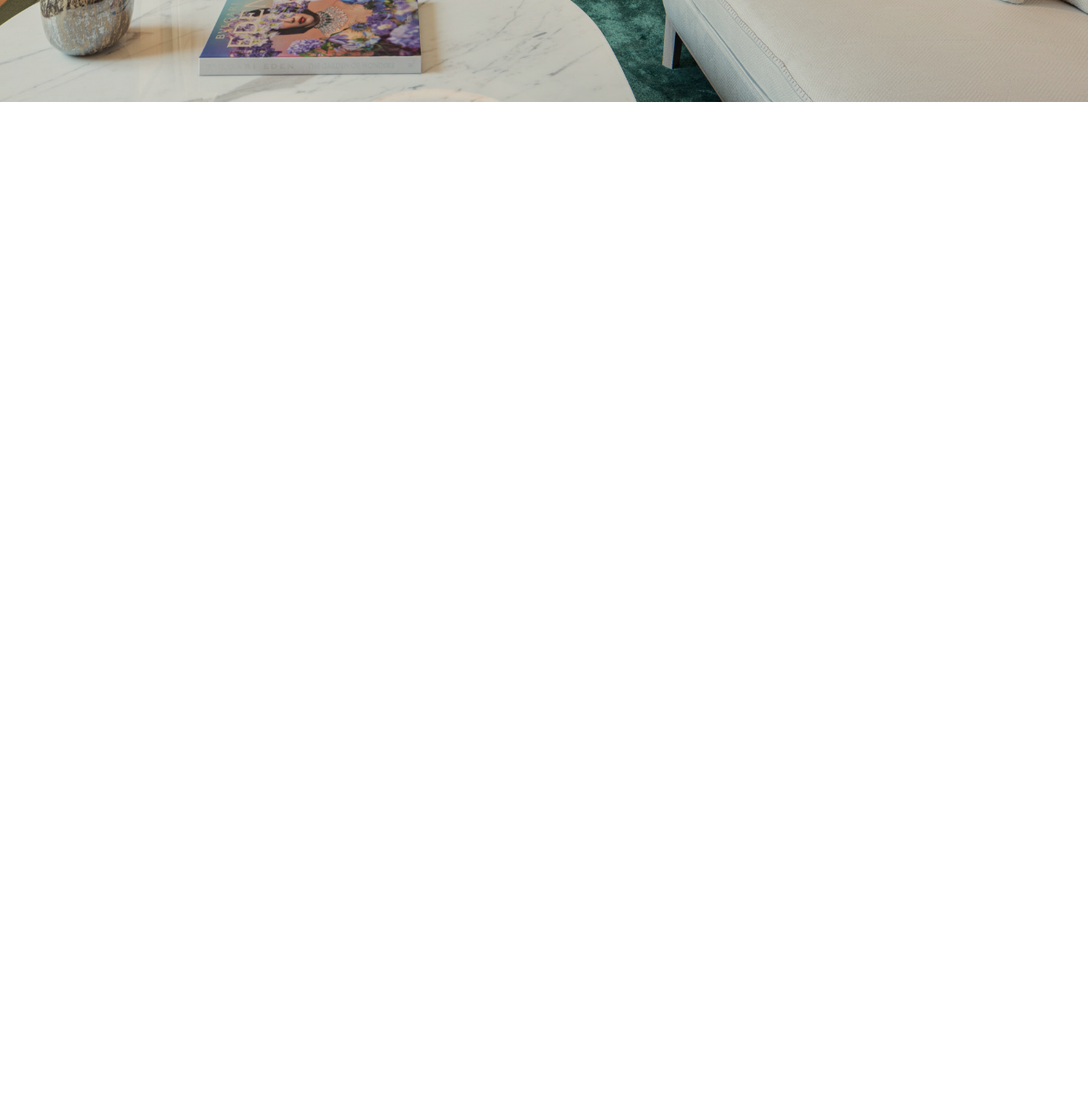
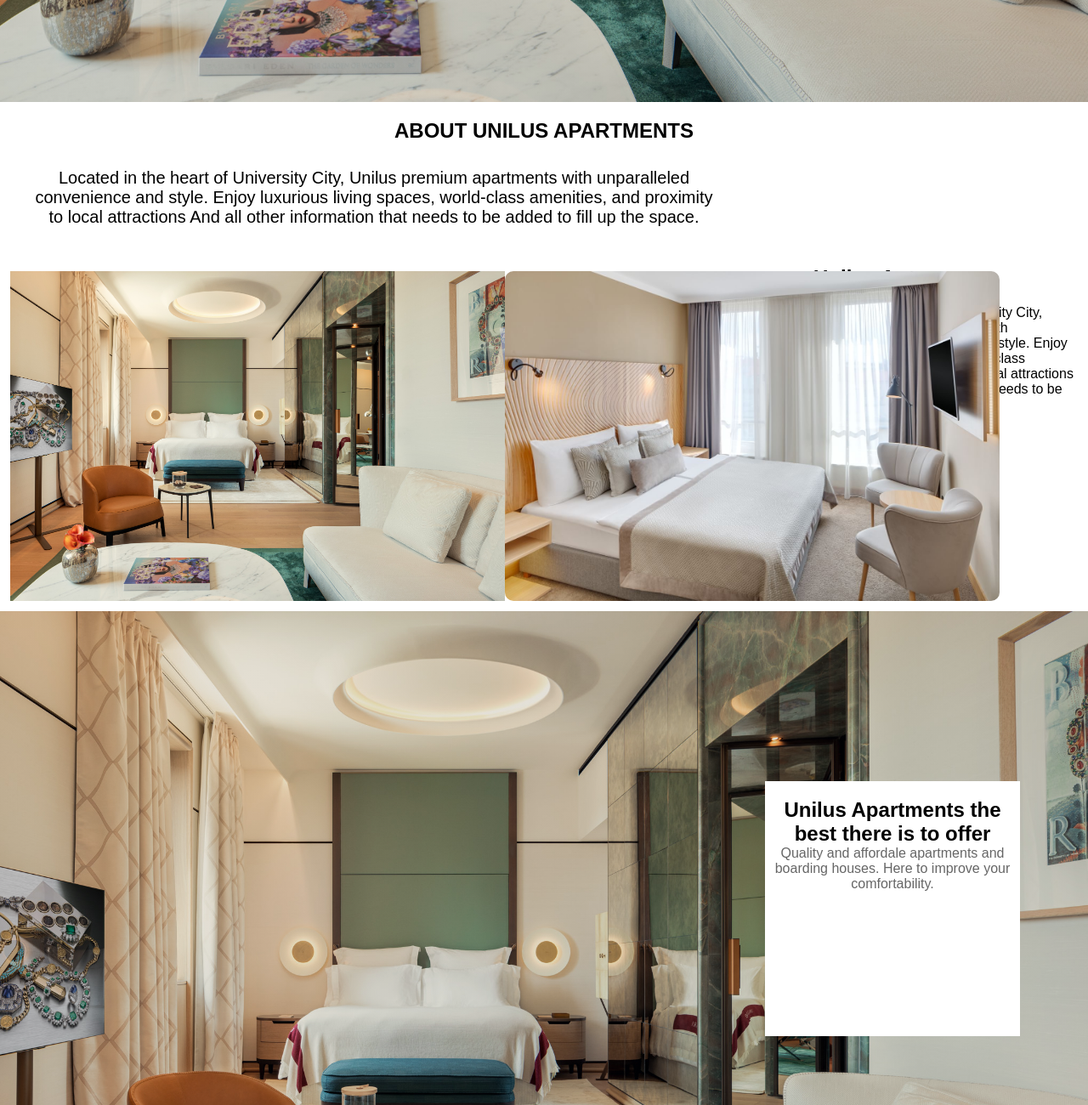
Before and after one commit to FestuMiles/Accommodation, a website: page index.html in a window 1280 px wide. Shown: the part 880-2180 px from the top of the page at 85% size. Before the commit the page ends 1000 px from the top, so only its background shows below. Drawn offline with Linux system fonts and the light colour scheme.

Commit message:
new sections about and Amenities incomplete

```diff
--- a/home.css
+++ b/home.css
@@ -67,3 +67,88 @@
 .tile .schedule p {
     color: #fff;
 }
+.about {
+    text-align: center;
+    padding: 20px;
+    font-size: 20px;
+}
+.about h1{
+    font-size: 24px;
+    font-weight: bold;
+    text-transform: uppercase;
+    margin-bottom: 10px;
+
+}
+.about p{
+    font-size: 20px;
+    width: 800px;
+
+    padding: 20px;
+
+}
+
+
+.container{
+    display: flex;
+    /* flex-wrap: wrap; */
+    /* justify-content: center; */
+    /* align-items: flex-start; */
+    max-width: 200vh;
+    /* margin: 50px auto; */
+    /* padding: 20px; */
+    /* border-radius: 8px; */
+    gap: 5px;
+    height: 50vh;
+    /* position: relative; */
+    /* margin: 5px; */
+    padding: 6px;
+
+}
+.text-section{
+    width: 25%;
+}
+.images{
+     display: flex;
+    /* flex-direction: column; */
+     flex: 1;
+    width: 60%;
+    position: relative;
+    padding: 6px;
+
+}
+.top-image{
+ width: 100%;
+ /* height: auto; */
+
+ position: relative;
+ margin-bottom: -50;
+ box-shadow: #222;
+
+}
+.bottom-image {
+width: 90%;
+height: auto;
+border-radius: 10px;
+position: relative;
+
+}
+
+.Amenities {
+    min-height: 90vh;
+    background-image: linear-gradient(rgba(4, 9, 30, 0.1), rgba(4, 9, 30, 0.1)), url(public/Images/1.jpg);
+    background-size: cover;
+    background-position: center;
+    padding-top: 200px;
+}
+
+.Amenities .tile {
+    width: 300px;
+    margin-left: 900px;
+    background-color: white;
+    height: 300px;
+    opacity: var(--background-color);
+    text-align: center;
+}
+.Amenities h2{
+    padding-top: 20px;
+}
--- a/index.html
+++ b/index.html
@@ -64,5 +64,53 @@
         </div>
       </div>
     </section>
+      <!-- About Section-->
+ <section class="about">
+  <div class="text">
+    <h1>About Unilus Apartments</h1>
+    <p>Located in the heart of University City, Unilus premium apartments with
+    unparalleled convenience and style. Enjoy luxurious living spaces, world-class amenities,
+    and proximity to local attractions And all other information that needs to be added to
+    fill up the space.</p>
+  </div>
+</section>
+
+<section class="container">
+  <div class="images">
+    <img src="public/Images/1.jpg" alt="image1" class="top-image">
+    <img src="public/Images/2.jpg" alt="image2" class="bottom-image">
+  </div>
+  <div class="text-section">
+    <h1> Unilus Apartments</h1>
+    <p>About Unilus Apartments</h1>
+      <p>Located in the heart of University City, Unilus premium apartments with
+      unparalleled convenience and style. Enjoy luxurious living spaces, world-class amenities,
+      and proximity to local attractions And all other information that needs to be added to
+      fill up the space.
+      </p>
+    <ul>
+      <li><strong>1 Room:</strong> starting at <span class="price"></span>K3000</li>
+      <li><strong>2 Room:</strong> starting at <span class="price" ></span>k7000</li>
+      <li><strong>3 Room:</strong> starting at <span class="price"></span>K9000</li>
+    </ul>
+    <button class="btn"> View Apartments</button>
+  </div>
+</section>
+<section class="Amenities">
+  <div class="tile">
+    <h2>
+      Unilus Apartments
+      the best there is to offer
+    </h2>
+    <p>Quality and affordale apartments
+      and boarding houses. Here to improve
+      your comfortability.
+    </p>
+  </div>
+
+</section>
+
+
+
   </body>
 </html>
--- a/style.css
+++ b/style.css
@@ -12,6 +12,7 @@
     position: fixed;
     width: 100%;
     background-color: #fff;
+    z-index: 2;
 }
 .top-bar{
     display: flex;
```
